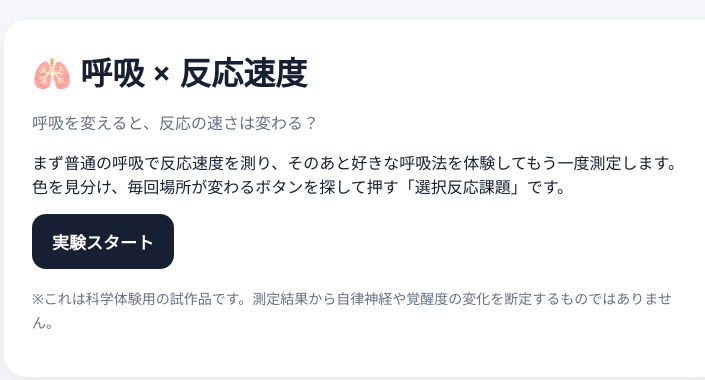
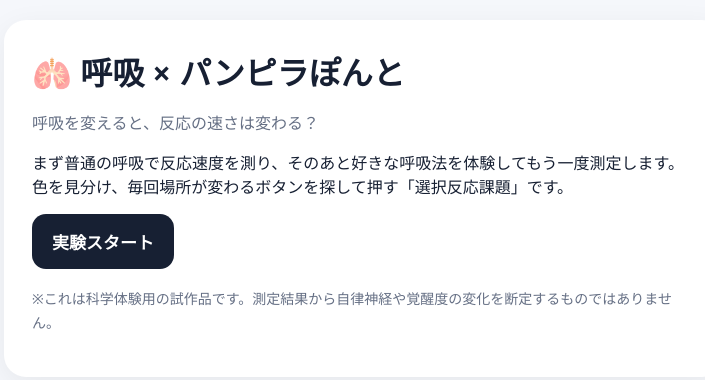
Before and after one commit to C010NY/Nature_Science_Club, a plain HTML site: page index.html in a window 1280 px wide. Shown: the whole page, without its empty margins (276-981 px from the left). Drawn offline with Linux system fonts and the light colour scheme.

Commit message:
Update title and heading in index.html

```diff
--- a/index.html
+++ b/index.html
@@ -3,7 +3,7 @@
 <head>
 <meta charset="UTF-8">
 <meta name="viewport" content="width=device-width,initial-scale=1">
-<title>呼吸 × パンピラポント　Ver2.5</title>
+<title>呼吸 × 反応速度　Ver2.5</title>
 <style>
 *{box-sizing:border-box}body{margin:0;font-family:system-ui,-apple-system,"Noto Sans JP",sans-serif;background:#f5f7fb;color:#172033}
 .app{max-width:760px;margin:auto;min-height:100vh;padding:20px}
@@ -39,7 +39,7 @@ button.secondary{background:#e9edf5;color:#172033}button:disabled{opacity:.45;cu
 
 <section id="home" class="screen active">
 <div class="card">
-<h1>🫁 呼吸 × 反応速度</h1>
+<h1>🫁 呼吸 × パンピラぽんと</h1>
 <p class="sub">呼吸を変えると、反応の速さは変わる？</p>
 <p>まず普通の呼吸で反応速度を測り、そのあと好きな呼吸法を体験してもう一度測定します。<br>色を見分け、毎回場所が変わるボタンを探して押す「選択反応課題」です。</p>
 <button onclick="startBaseline()">実験スタート</button>
```
